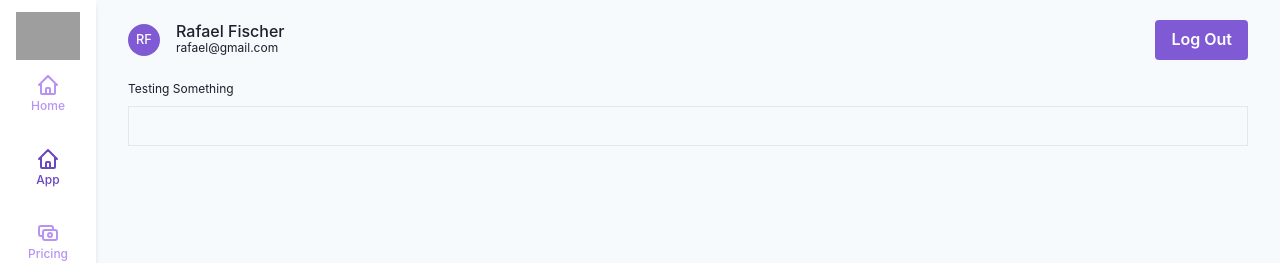
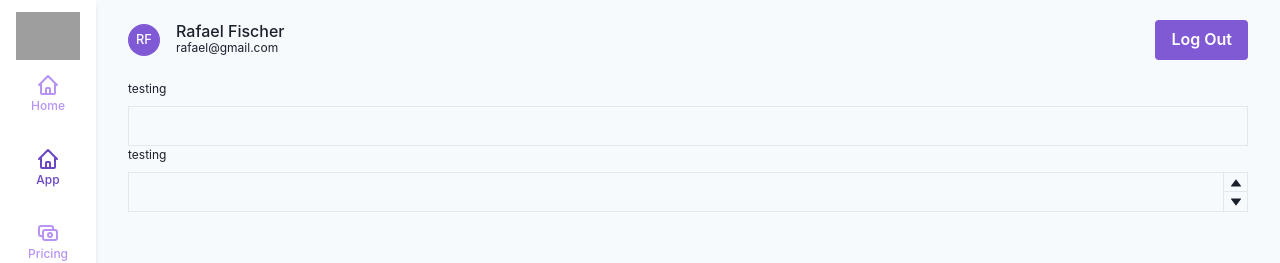
Before and after one commit to fischerafael/pdf-text-extractor, a Next.js app: page /app in a window 1280 px wide. Shown: the top 263 px of the page. Built offline with nearby package versions, Linux system fonts and the light colour scheme; grey boxes are pictures that could not be loaded.

Commit message:
feat: added number input

```diff
--- a/client/components/FormControl/index.tsx
+++ b/client/components/FormControl/index.tsx
@@ -11,13 +11,15 @@ export const FormControl = ({
   helpText?: string;
 }) => {
   return (
-    <C.FormControl as={C.VStack} align="flex-start" px="8" spacing="0">
-      <C.FormLabel fontWeight="regular" fontSize="xs">
+    <C.FormControl as={C.VStack} align="flex-start" px="8" w="full" spacing="0">
+      <C.FormLabel fontWeight="regular" fontSize="xs" w="full">
         {label}
       </C.FormLabel>
       {children}
       {helpText && (
-        <C.FormHelperText fontSize="xs">{helpText}</C.FormHelperText>
+        <C.FormHelperText fontSize="xs" w="full">
+          {helpText}
+        </C.FormHelperText>
       )}
     </C.FormControl>
   );
--- /dev/null
+++ b/client/components/InputNumber/index.tsx
@@ -0,0 +1,27 @@
+import React from "react";
+import * as C from "@chakra-ui/react";
+import { theme } from "@/client/config/theme";
+import { FormControl } from "../FormControl";
+
+interface InputTextProps extends C.NumberInputProps {
+  label: string;
+  helpText?: string;
+}
+
+export const InputNumber = ({ label, helpText, ...props }: InputTextProps) => {
+  return (
+    <FormControl label={label}>
+      <C.NumberInput fontSize="xs" w="full" {...props}>
+        <C.NumberInputField
+          _focus={{ ring: "none", borderColor: theme.accentColour }}
+          w="full"
+          borderRadius="none"
+        />
+        <C.NumberInputStepper>
+          <C.NumberIncrementStepper />
+          <C.NumberDecrementStepper />
+        </C.NumberInputStepper>
+      </C.NumberInput>
+    </FormControl>
+  );
+};
--- a/client/components/InputText/index.tsx
+++ b/client/components/InputText/index.tsx
@@ -10,7 +10,7 @@ interface InputTextProps extends C.InputProps {
 
 export const InputText = ({ label, helpText, ...props }: InputTextProps) => {
   return (
-    <FormControl label="Testing Something">
+    <FormControl label={label}>
       <C.Input
         fontSize="xs"
         _focus={{ ring: "none", borderColor: theme.accentColour }}
--- a/pages/app/index.tsx
+++ b/pages/app/index.tsx
@@ -2,12 +2,12 @@ import { Avatar } from "@/client/components/Avatar";
 import { Button } from "@/client/components/Button";
 import { Footer } from "@/client/components/Footer";
 import { Header } from "@/client/components/Header";
+import { InputNumber } from "@/client/components/InputNumber";
 import { InputText } from "@/client/components/InputText";
 import { LinksContainer } from "@/client/components/LinksContainer";
 import { LinksContainerWithIcons } from "@/client/components/LinksContainerWithIcons";
 import { Logo } from "@/client/components/Logo";
 import { DashboardTemplate } from "@/client/components/pages/DashboardTemplate";
-import * as C from "@chakra-ui/react";
 
 const index = () => {
   return (
@@ -24,7 +24,12 @@ const index = () => {
           isDisplayLinksOnWeb={false}
         />
       }
-      mainSlot={<InputText label="testing" helpText="test" />}
+      mainSlot={
+        <>
+          <InputText label="testing" helpText="test" />
+          <InputNumber label="testing" helpText="test" />
+        </>
+      }
       footerSlot={<Footer />}
     />
   );
```
